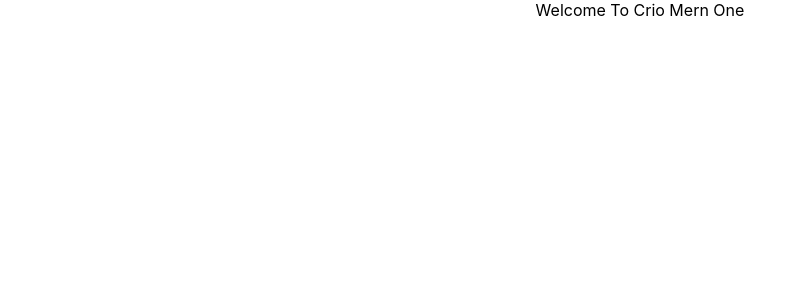
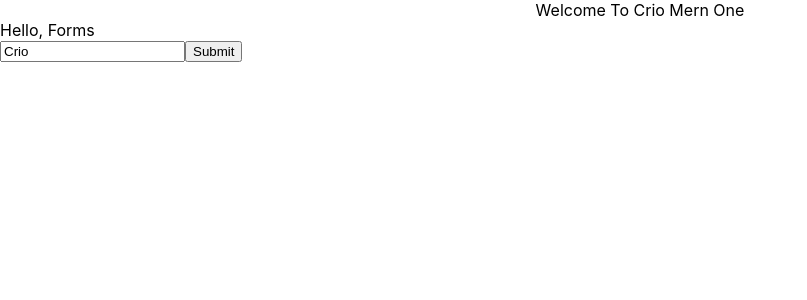
Before and after one commit to ajomadlabs/crio, a React (Create React App) app: page / in a window 1280 px wide. Shown: the top 300 px of the page, without its empty margins (0-807 px from the left). Built offline with nearby package versions, Linux system fonts and the light colour scheme.

Commit message:
chore: complete forms snippet in session three

```diff
--- a/src/App.js
+++ b/src/App.js
@@ -11,7 +11,7 @@ class App extends React.Component {
         <center>Welcome To Crio Mern One</center>
         {/* <SessionOneCounter /> */}
         {/* <SessionTwoCounter /> */}
-        {/* <Forms /> */}
+        <Forms />
         {/* <LifeCycle /> */}
       </div>
     );
--- a/src/SessionThree/Forms.jsx
+++ b/src/SessionThree/Forms.jsx
@@ -3,11 +3,33 @@ import React from 'react';
 class Forms extends React.Component {
   constructor(props) {
     super(props);
-    this.state = {};
+    this.state = {
+      name: 'Crio',
+    };
+  }
+
+  handleForm(e) {
+    e.preventDefault();
+    console.log('Form Submitted');
   }
 
   render() {
-    return <div>Hello, Forms</div>;
+    return (
+      <div>
+        <div>Hello, Forms</div>
+        <form onSubmit={(e) => this.handleForm(e)}>
+          <input
+            type="text"
+            value={this.state.name}
+            placeholder="Enter Name"
+            onChange={(e) => {
+              this.setState({ name: e.target.value });
+            }}
+          />
+          <button type="submit">Submit</button>
+        </form>
+      </div>
+    );
   }
 }
 
```
